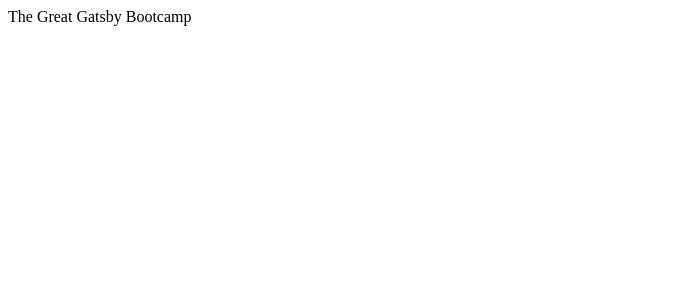
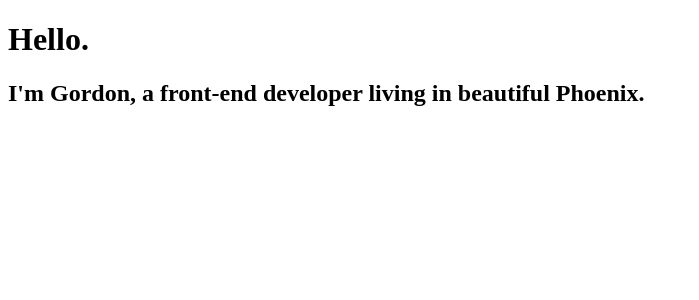
Before and after one commit to gordon2012/tut-gatsby-bootcamp, a Gatsby app: page / in a window 1280 px wide. Shown: the top 300 px of the page, without its empty margins (0-699 px from the left). Built offline with nearby package versions, Linux system fonts and the light colour scheme.

Commit message:
Working with Gatsby Pages
Signed-off-by: Gordon Doskas <gordon2012@users.noreply.github.com>

```diff
--- a/src/pages/index.js
+++ b/src/pages/index.js
@@ -1,3 +1,12 @@
 import React from 'react';
 
-export default () => <div>The Great Gatsby Bootcamp</div>;
+const IndexPage = () => {
+  return (
+    <div>
+      <h1>Hello.</h1>
+      <h2>I'm Gordon, a front-end developer living in beautiful Phoenix.</h2>
+    </div>
+  );
+};
+
+export default IndexPage;
```
Also changed, not shown: src/pages/about.js (added, +12 -0 lines), src/pages/blog.js (added, +12 -0 lines), src/pages/contact.js (added, +12 -0 lines).
